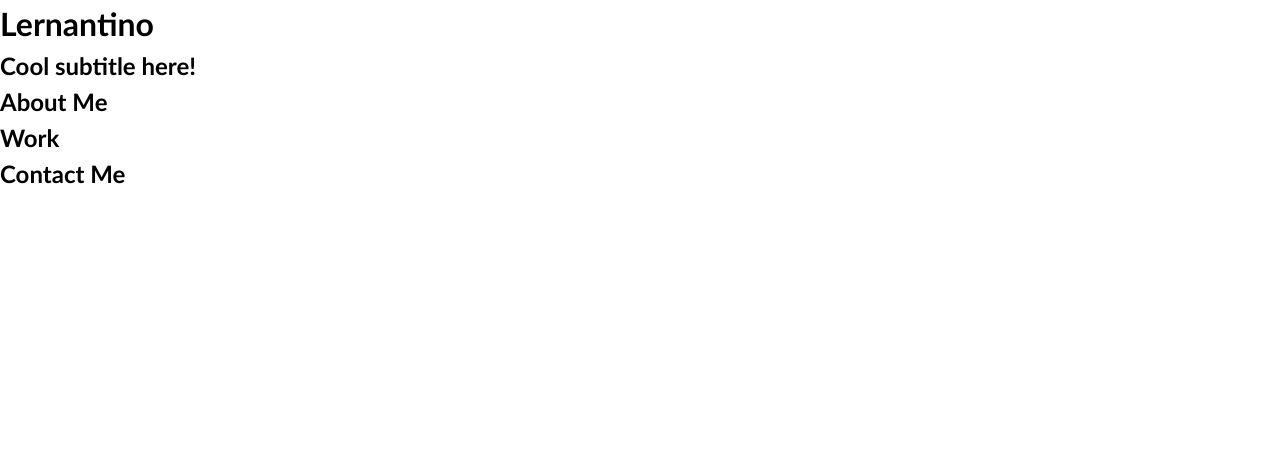
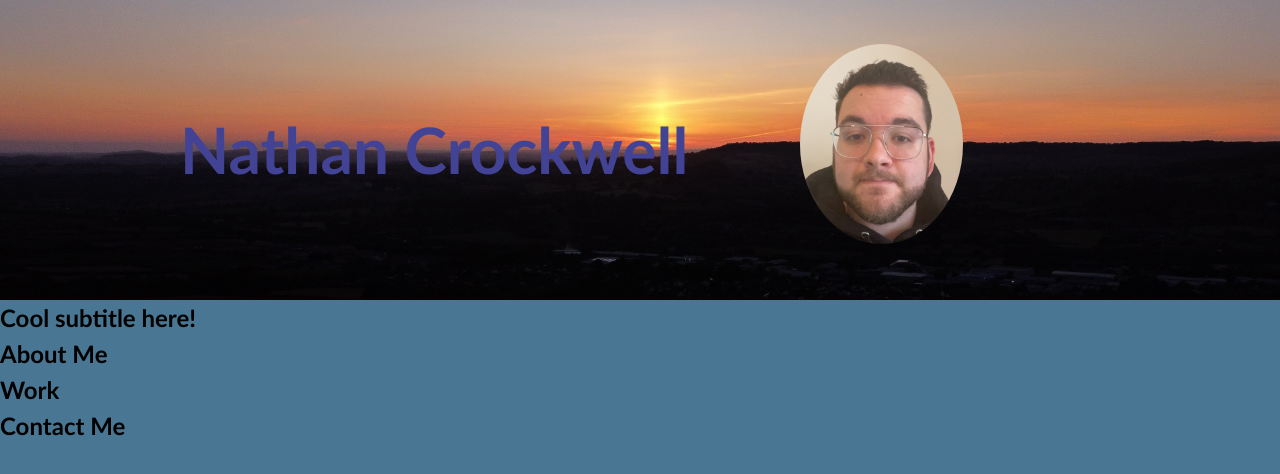
Before and after one commit to NatCro/portfolio, a plain HTML site: page index.html in a window 1280 px wide. Drawn offline with Linux system fonts and the light colour scheme; files that its build step writes are made by us from their sources.

Commit message:
added a grid including an avatar and background image

```diff
--- a/index.html
+++ b/index.html
@@ -5,17 +5,27 @@
   <meta charset="UTF-8">
   <meta name="viewport" content="width=device-width, initial-scale=1.0">
   <meta http-equiv="X-UA-Compatible" content="ie=edge">
-  <title>Lernantino // Web Developer</title>
-  <link rel="stylesheet" href="./assets/css/style.css" />
+  <title>NatCro // Junior Web Developer</title>
+  <link rel="stylesheet" href="../style.css" />
 </head>
 
 <body>
   <!-- main logo / nav -->
   <header>
-    <h1>Lernantino</h1>
-    <nav>
-    </nav>
-  </header>
+    <div class="grid-container">
+    <div><h1>Nathan Crockwell</h1></div>
+    <div><img class="avatar" src="../assets/avatar.JPG" alt="picture of me, Nathan Crockwell"
+        height="200px"
+        border-radius="50%"
+
+        /></div>
+    </div>
+ </header>
+
+
+
+ <nav>
+</nav>
 
   <!-- hero banner -->
   <section class="hero-banner">
--- a/style.css
+++ b/style.css
@@ -1,15 +1,42 @@
-* {
+*{
     box-sizing: border-box;
   }
+
+
 
   body {
     margin: 0;
     padding: 0;
     font-family: 'Trebuchet MS', 'Lucida Sans Unicode', 'Lucida Grande', 'Lucida Sans', Arial, sans-serif;
     line-height: 1.5;
+    background-color: rgb(73, 118, 146);
   }
 
-  h1,
+
+
+.grid-container {
+    display: grid;
+    justify-content: center;
+    height: 300px;
+    font-size: 200%;
+    column-gap: 20px;
+    align-items: center;
+    grid-template-columns: 600px 300px;
+    background-image: url(assets/sunset-background.JPG);
+    background-size: cover;
+
+}
+
+.avatar {
+    border-radius: 50%;
+}
+
+
+h1  {
+    color: rgb(67, 67, 150);
+}
+
+
   h2,
   h3,
   h4,
```
Also changed, not shown: assets/avatar.JPG (added), assets/sunset-background.JPG (added).
